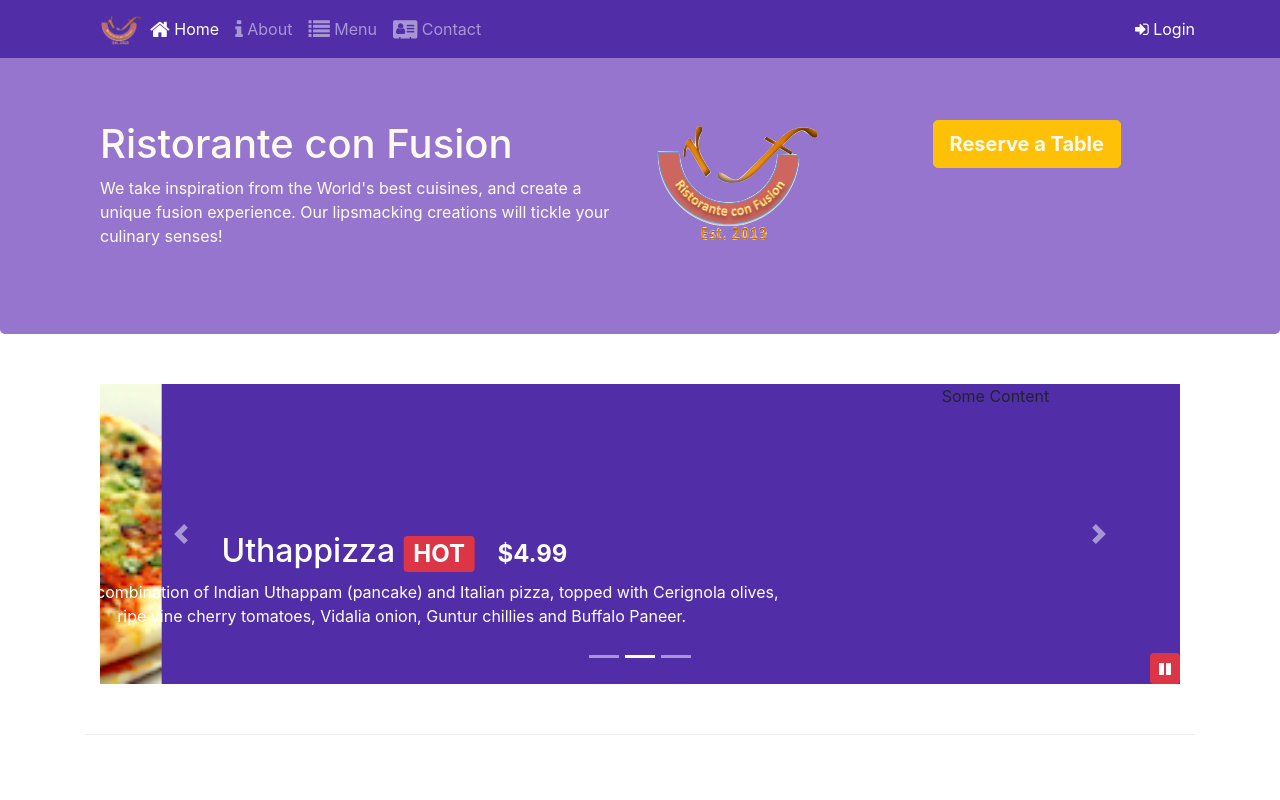
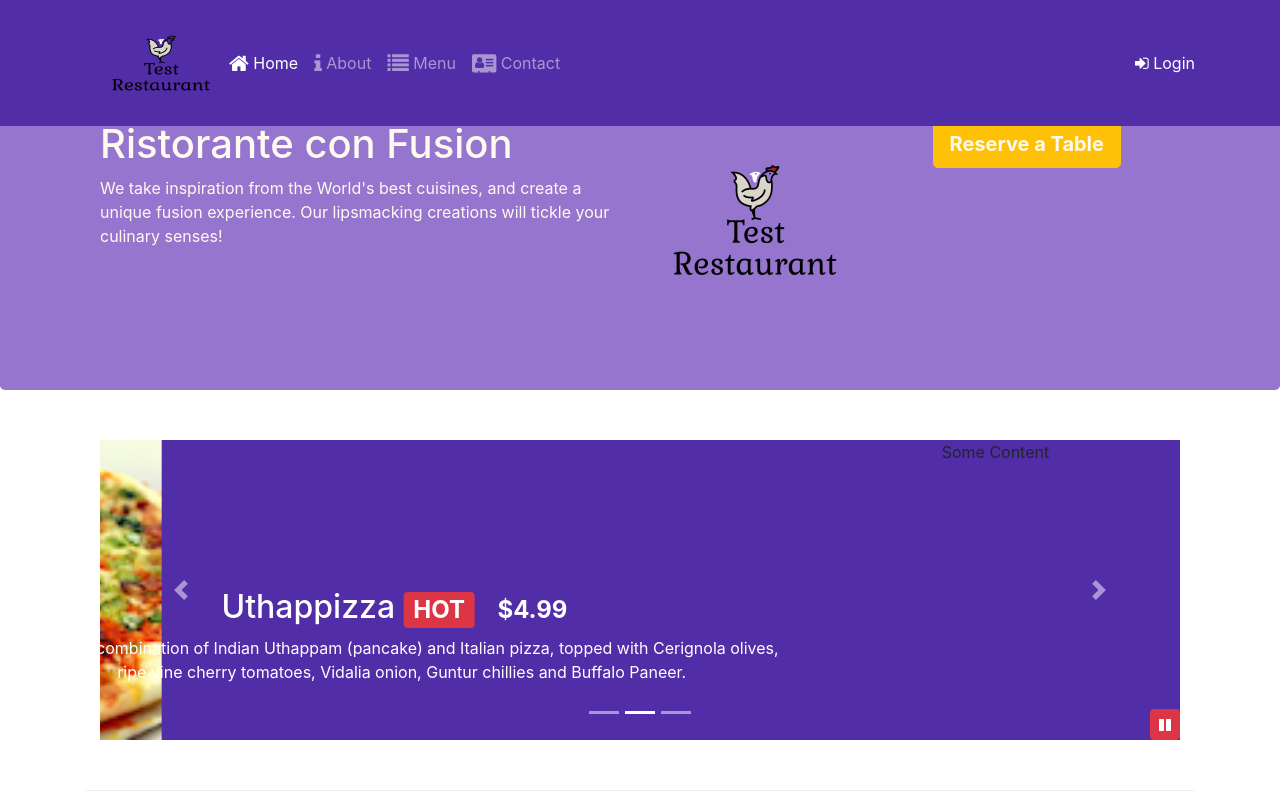
Before and after one commit to RoiSukenik/Bootstrap4-course, a website: page Bootstrap4/conFusion/index.html in a window 1280 px wide. Shown: the top 800 px of the page. Drawn offline with nearby package versions, Linux system fonts and the light colour scheme.

Commit message:
logo update

```diff
--- a/Bootstrap4/conFusion/index.html
+++ b/Bootstrap4/conFusion/index.html
@@ -25,7 +25,7 @@
             <button class="navbar-toggler" type="button" data-toggle="collapse" data-target="#Navbar">
                 <span class="navbar-toggler-icon"></span>
             </button>
-            <a class="navbar-brand" href="#"> <a class="navbar-brand mr-auto" href="#"><img src="img/logo.png" height="30" width="41"></a></a>
+            <a class="navbar-brand" href="#"> <a class="navbar-brand mr-auto" href="#"><img src="img/restaurant-logo.png" height="100" width="120"></a></a>
             <div class="collapse navbar-collapse" id="Navbar">
                 <ul class="navbar-nav mr-auto">
                     <li class="nav-item active"><a class="nav-link" href="#"><span class="fa fa-home fa-lg"></span> Home</a></li>
@@ -148,7 +148,7 @@
 
                 </div>
                 <div class="col-12 col-sm-3">
-                    <img src="img/logo.png" class="img-fluid">
+                    <img src="img/restaurant-logo.png" class="img-fluid">
                 </div>
                 <div class="col-12 col-sm-3">
                     <a role="button" class="btn btn-warning align-self-center btn-lg"
```
Also changed, not shown: Bootstrap4/conFusion/aboutus.html (+1 -1 lines), Bootstrap4/conFusion/contactus.html (+1 -1 lines), Bootstrap4/conFusion/img/restaurant-logo.png (added).
